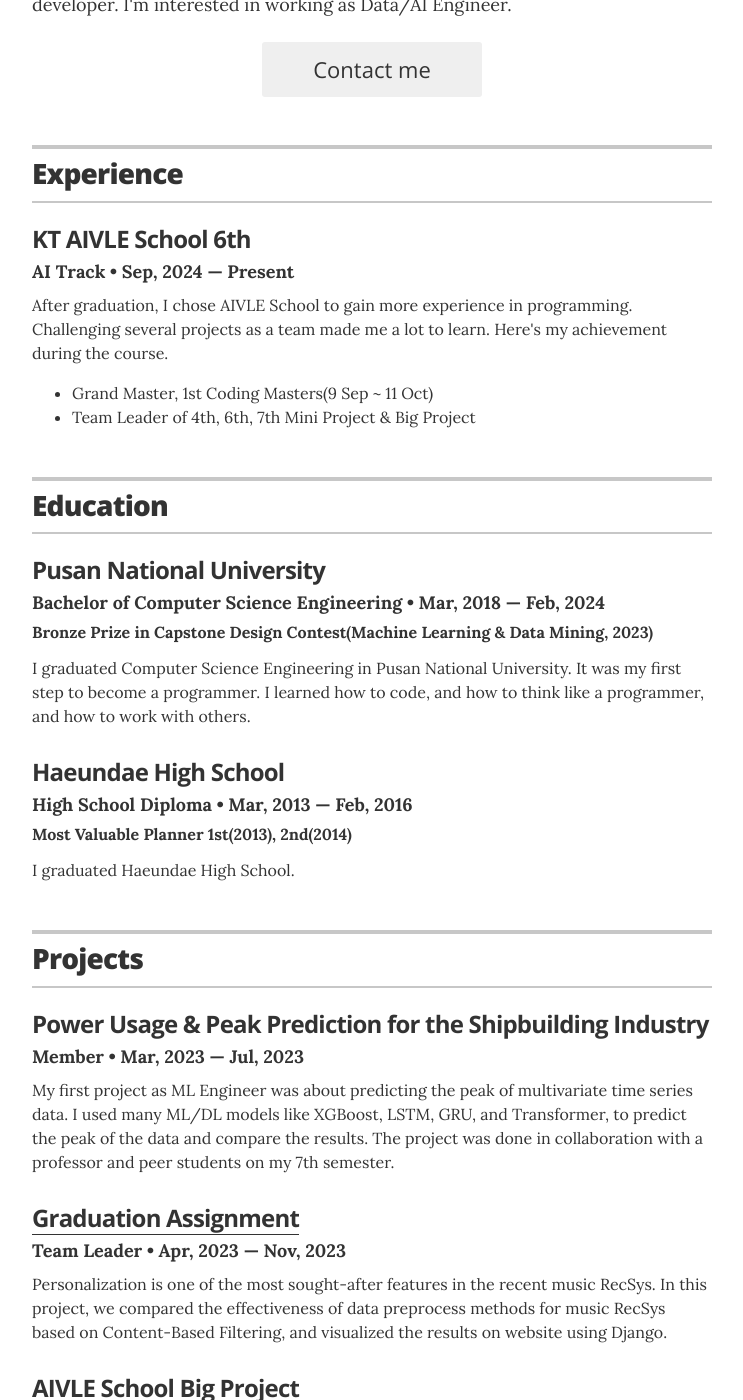
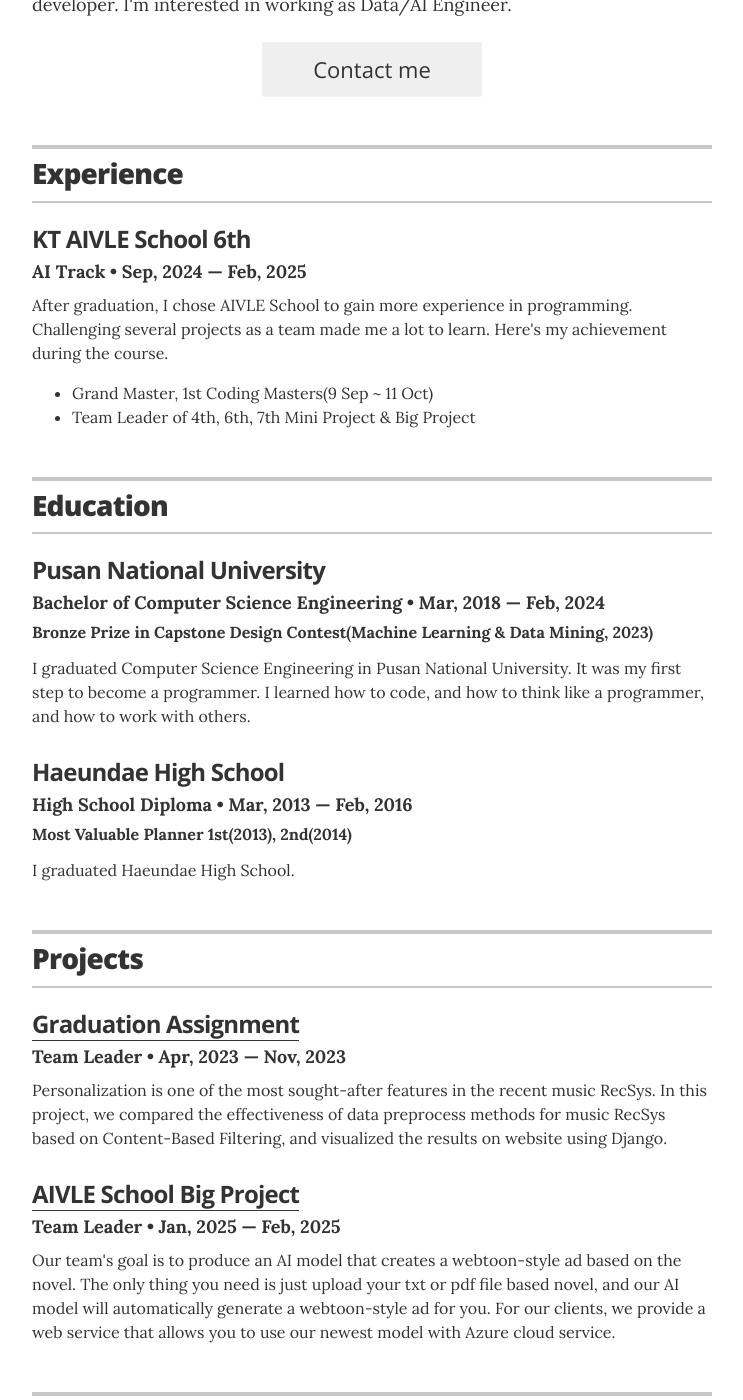
Before and after one commit to gaeul-3041/gaeul-3041.github.io, a Jekyll site: the page built from index.html, in a window 1280 px wide and 1400 px high, scrolled down 353 px. Shown: the whole window, without its empty margins (268-1011 px from the left). Built offline with Jekyll 4.4.1, drawn with Linux system fonts in a browser that asks for light colours.

Commit message:
빅프 종료 & 프로젝트 수정

```diff
--- a/_data/experience.yml
+++ b/_data/experience.yml
@@ -2,5 +2,5 @@
 # KT AIVLE School
 - company: KT AIVLE School 6th
   position: AI Track
-  duration: Sep, 2024 &mdash; Present
+  duration: Sep, 2024 &mdash; Feb, 2025
   summary: After graduation, I chose AIVLE School to gain more experience in programming. Challenging several projects as a team made me a lot to learn. Here's my achievement during the course. <ul class="resume-item-list"><li>Grand Master, 1st Coding Masters(9 Sep ~ 11 Oct)</li><li>Team Leader of 4th, 6th, 7th Mini Project & Big Project</li></ul>
--- a/_data/projects.yml
+++ b/_data/projects.yml
@@ -1,12 +1,5 @@
 # Projects
 # uncomment the urls if you wish to display them, and add your own URL
-
-# Data Science Study
-- project: Power Usage & Peak Prediction for the Shipbuilding Industry
-  role: Member
-  duration: Mar, 2023 &mdash; Jul, 2023
-  # url: "#"
-  description: My first project as ML Engineer was about predicting the peak of multivariate time series data. I used many ML/DL models like XGBoost, LSTM, GRU, and Transformer, to predict the peak of the data and compare the results. The project was done in collaboration with a professor and peer students on my 7th semester.
 
 # Graduation Assignment
 - project: Graduation Assignment
@@ -15,8 +8,9 @@
   url: 'https://github.com/pnucse-capstone/capstone-2023-1-21'
   description: Personalization is one of the most sought-after features in the recent music RecSys. In this project, we compared the effectiveness of data preprocess methods for music RecSys based on Content-Based Filtering, and visualized the results on website using Django.
 
+# AIVLE School Big Project
 - project: AIVLE School Big Project
   role: Team Leader
   duration: Jan, 2025 &mdash; Feb, 2025
-  url: 'https://github.com/kt-aivle-bigproject28'
+  url: 'https://github.com/gaeul-3041/Fiction2Toon'
   description: Our team's goal is to produce an AI model that creates a webtoon-style ad based on the novel. The only thing you need is just upload your txt or pdf file based novel, and our AI model will automatically generate a webtoon-style ad for you. For our clients, we provide a web service that allows you to use our newest model with Azure cloud service.
```
